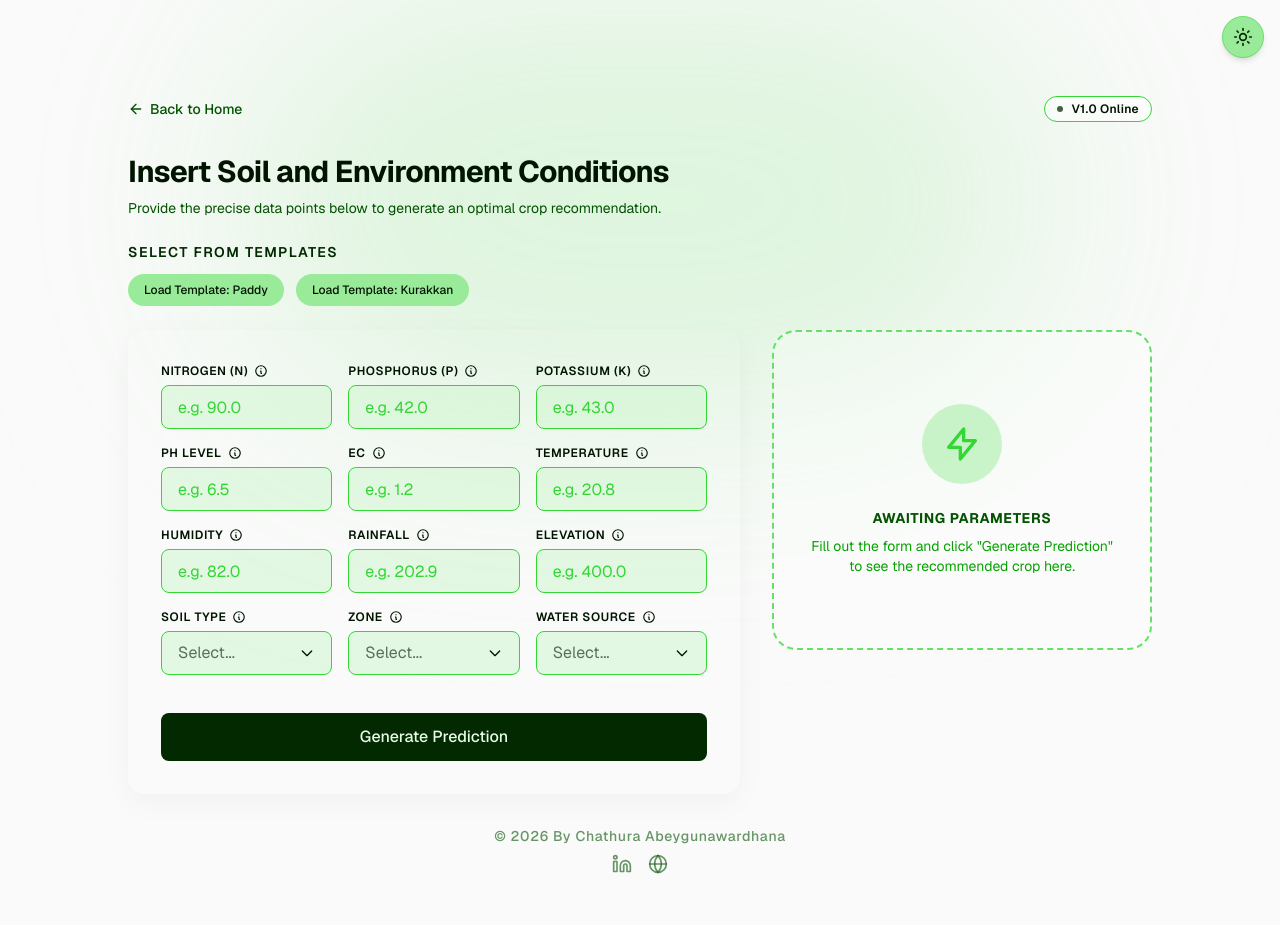
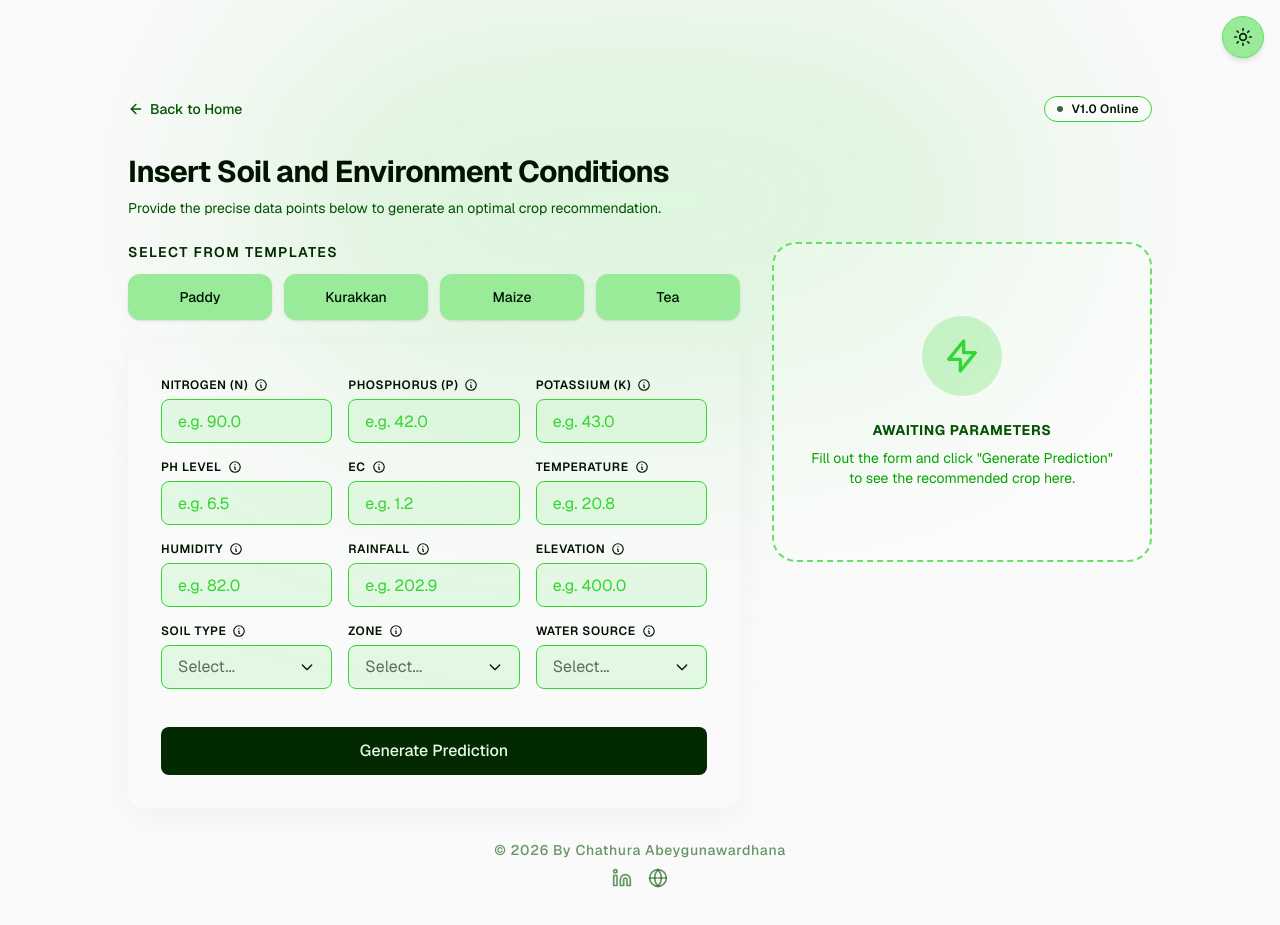
Before and after one commit to ChathuraAbeygunawardhana/crop-prediction-model, a Next.js app in the folder frontend/: page /predict in a window 1280 px wide. Built offline with nearby package versions, Linux system fonts and the light colour scheme.

Commit message:
Update page.tsx

```diff
--- a/frontend/src/app/predict/page.tsx
+++ b/frontend/src/app/predict/page.tsx
@@ -102,18 +102,30 @@ export default function Home() {
     }
   };
 
-  const fillTemplate = (type: "paddy" | "kurakkan") => {
+  const fillTemplate = (type: "paddy" | "kurakkan" | "maize" | "tea") => {
     if (type === "paddy") {
       setFormData({
         N: "90.0", P: "42.0", K: "43.0", pH: "6.5", EC: "1.2",
         Temperature: "20.8", Humidity: "82.0", Rainfall: "202.9",
         Elevation: "400.0", Soil_Type: "Low Humic Gley", Zone: "Wet", Water_Source: "1"
       });
-    } else {
+    } else if (type === "kurakkan") {
       setFormData({
         N: "40.0", P: "20.0", K: "20.0", pH: "6.0", EC: "0.8",
         Temperature: "28.5", Humidity: "60.0", Rainfall: "80.0",
         Elevation: "200.0", Soil_Type: "Non-Calcic Brown", Zone: "Dry", Water_Source: "0"
+      });
+    } else if (type === "maize") {
+      setFormData({
+        N: "81.5", P: "48.1", K: "127.7", pH: "6.0", EC: "2.2",
+        Temperature: "30.2", Humidity: "64.4", Rainfall: "1311.6",
+        Elevation: "228.0", Soil_Type: "Alluvial", Zone: "Dry", Water_Source: "0"
+      });
+    } else if (type === "tea") {
+      setFormData({
+        N: "112.4", P: "34.9", K: "133.2", pH: "5.1", EC: "0.9",
+        Temperature: "21.8", Humidity: "80.5", Rainfall: "3883.7",
+        Elevation: "1179.0", Soil_Type: "Red-Yellow Podzolic", Zone: "Wet", Water_Source: "0"
       });
     }
   };
@@ -168,31 +180,51 @@ export default function Home() {
           </p>
         </div>
 
-        <div className="w-full max-w-5xl text-left mb-3 animate-fade-in-up">
-          <h2 className="text-sm font-semibold text-neon-900 dark:text-neon-200 uppercase tracking-widest">
-            Select from Templates
-          </h2>
-        </div>
-        <div className="flex gap-3 mb-6 animate-fade-in-up w-full max-w-5xl">
-          <button
-            onClick={() => fillTemplate("paddy")}
-            className="px-4 py-2 text-xs font-medium rounded-full bg-neon-200 dark:bg-neon-800 text-neon-950 dark:text-neon-200 hover:bg-neon-300 dark:hover:bg-neon-700 transition cursor-pointer"
-          >
-            Load Template: Paddy
-          </button>
-          <button
-            onClick={() => fillTemplate("kurakkan")}
-            className="px-4 py-2 text-xs font-medium rounded-full bg-neon-200 dark:bg-neon-800 text-neon-950 dark:text-neon-200 hover:bg-neon-300 dark:hover:bg-neon-700 transition cursor-pointer"
-          >
-            Load Template: Kurakkan
-          </button>
-        </div>
-
         {/* Layout Container for Form and Result */}
         <div className="w-full max-w-5xl flex flex-col lg:flex-row gap-8 items-start">
 
+          {/* Left Column: Templates + Form */}
+          <div className="w-full lg:flex-1 flex flex-col gap-6">
+
+            {/* Templates Section */}
+            <div className="w-full animate-fade-in-up">
+              <h2 className="text-sm font-semibold text-neon-900 dark:text-neon-200 uppercase tracking-widest mb-3">
+                Select from Templates
+              </h2>
+              <div className="grid grid-cols-2 lg:grid-cols-4 gap-3 w-full">
+                <button
+                  type="button"
+                  onClick={() => fillTemplate("paddy")}
+                  className="px-4 py-3 text-sm font-medium rounded-xl bg-neon-200 dark:bg-neon-800 text-neon-950 dark:text-neon-200 hover:bg-neon-300 dark:hover:bg-neon-700 transition cursor-pointer border border-transparent dark:border-neon-700/50 hover:border-neon-400 dark:hover:border-neon-500 shadow-sm"
+                >
+                  Paddy
+                </button>
+                <button
+                  type="button"
+                  onClick={() => fillTemplate("kurakkan")}
+                  className="px-4 py-3 text-sm font-medium rounded-xl bg-neon-200 dark:bg-neon-800 text-neon-950 dark:text-neon-200 hover:bg-neon-300 dark:hover:bg-neon-700 transition cursor-pointer border border-transparent dark:border-neon-700/50 hover:border-neon-400 dark:hover:border-neon-500 shadow-sm"
+                >
+                  Kurakkan
+                </button>
+                <button
+                  type="button"
+                  onClick={() => fillTemplate("maize")}
+                  className="px-4 py-3 text-sm font-medium rounded-xl bg-neon-200 dark:bg-neon-800 text-neon-950 dark:text-neon-200 hover:bg-neon-300 dark:hover:bg-neon-700 transition cursor-pointer border border-transparent dark:border-neon-700/50 hover:border-neon-400 dark:hover:border-neon-500 shadow-sm"
+                >
+                  Maize
+                </button>
+                <button
+                  type="button"
+                  onClick={() => fillTemplate("tea")}
+                  className="px-4 py-3 text-sm font-medium rounded-xl bg-neon-200 dark:bg-neon-800 text-neon-950 dark:text-neon-200 hover:bg-neon-300 dark:hover:bg-neon-700 transition cursor-pointer border border-transparent dark:border-neon-700/50 hover:border-neon-400 dark:hover:border-neon-500 shadow-sm"
+                >
+                  Tea
+                </button>
+              </div>
+            </div>
+
             {/* Prediction Form Section */}
-          <div className="w-full lg:flex-1 glass-card rounded-2xl p-6 md:p-8 shadow-[0_8px_30px_rgb(0,0,0,0.04)] dark:shadow-[0_8px_30px_rgb(0,0,0,0.2)] border border-neon-400/50 dark:border-neon-800/50 relative backdrop-blur-xl bg-white/60 dark:bg-neon-900/40">
+            <div className="w-full glass-card rounded-2xl p-6 md:p-8 shadow-[0_8px_30px_rgb(0,0,0,0.04)] dark:shadow-[0_8px_30px_rgb(0,0,0,0.2)] border border-neon-400/50 dark:border-neon-800/50 relative backdrop-blur-xl bg-white/60 dark:bg-neon-900/40">
               <form onSubmit={handlePredict} className="flex flex-col gap-6 relative z-10">
                 <div className="grid grid-cols-2 lg:grid-cols-3 gap-4">
                   {numericInputs.map((input) => (
@@ -281,6 +313,7 @@ export default function Home() {
                 </button>
               </form>
             </div>
+          </div>
 
           {/* Result Section (Side) */}
           <div className="w-full lg:w-[320px] xl:w-[380px] shrink-0 lg:sticky lg:top-24 mt-6 lg:mt-0">
```
Lines whose indentation alone changed are shown as unchanged.
